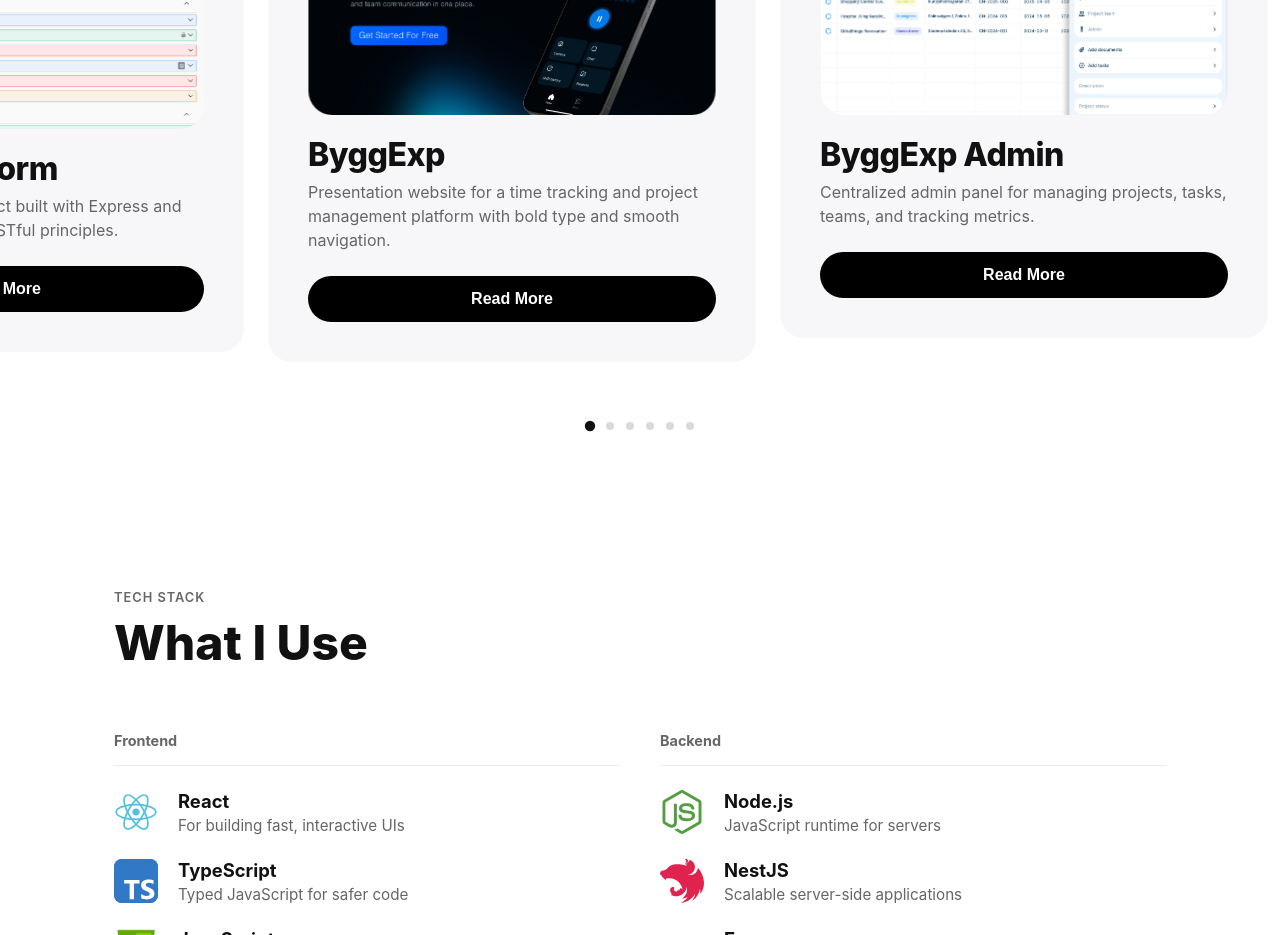
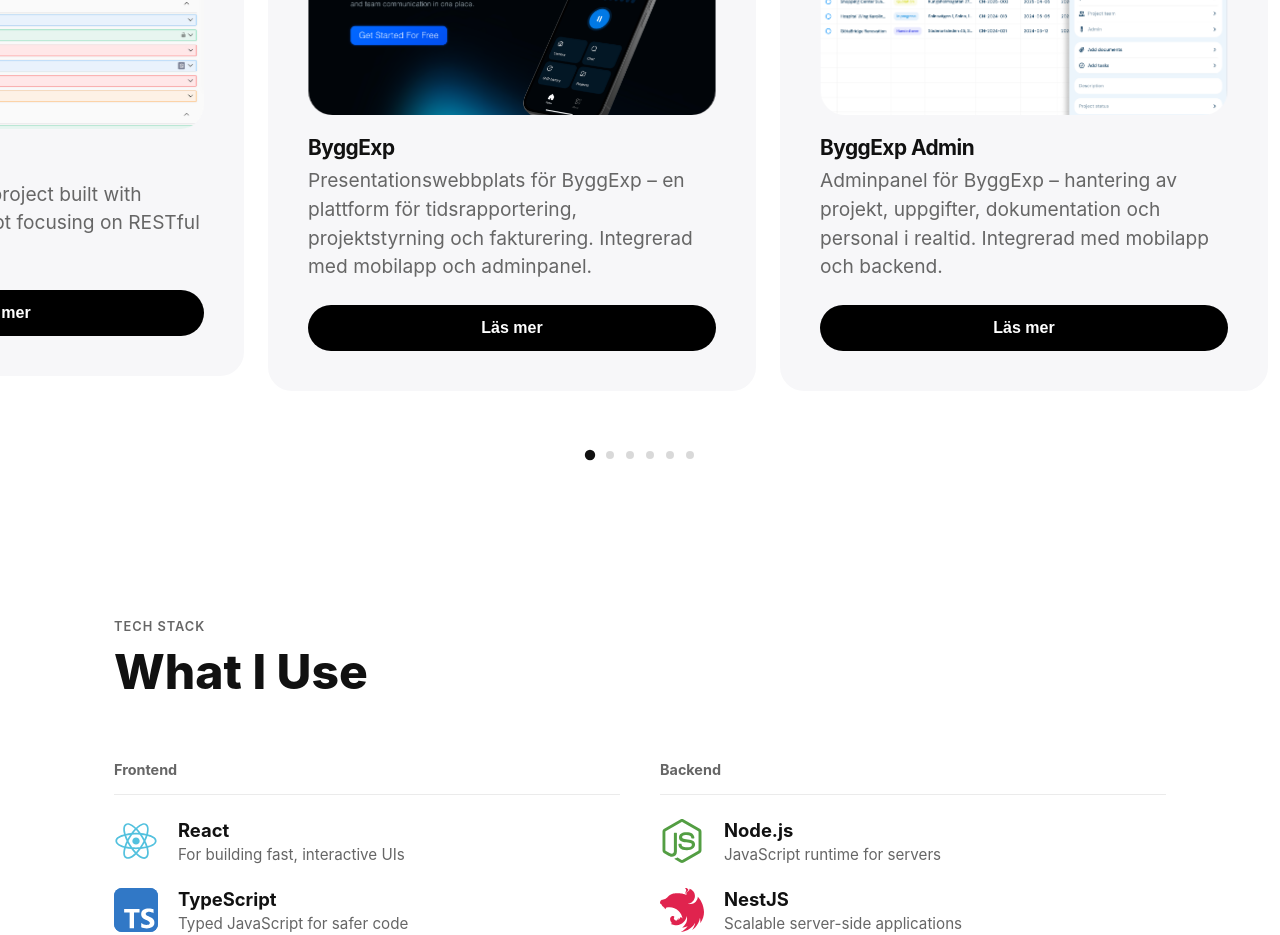
Before and after one commit to alexgeho/Portfolio-3, a React (Vite) app: page / in a window 1280 px wide. Shown: the part 2080-3015 px from the top of the page. Built offline with nearby package versions, Linux system fonts and the light colour scheme.

Commit message:
style: refactor projects cards MODAL layout, part 6

```diff
--- a/src/components/Projects/Projects.scss
+++ b/src/components/Projects/Projects.scss
@@ -135,8 +135,8 @@
   }
 
   &__title {
-    font-size: 2rem;
-    font-weight: 800;
+    font-size: 1.3rem;
+    font-weight: 700;
     margin: 0 0 6px 0;
     color: $text-primary;
     letter-spacing: -0.5px;
@@ -145,7 +145,7 @@
   }
 
   &__desc {
-    font-size: 1rem;
+    font-size: 1.2rem;
     margin: 0 0 24px 0;
     color: $text-secondary;
     line-height: 1.5;
--- a/src/components/Projects/Projects.tsx
+++ b/src/components/Projects/Projects.tsx
@@ -27,7 +27,7 @@ const projectsData: Project[] = [
     id: 1,
     title: "ByggExp",
     description:
-      "Presentation website for a time tracking and project management platform with bold type and smooth navigation.",
+      "Presentationswebbplats för ByggExp – en plattform för tidsrapportering, projektstyrning och fakturering. Integrerad med mobilapp och adminpanel.",
     image: project1,
     link: "https://byggexp.se/",
     type: "Product Website",
@@ -35,23 +35,23 @@ const projectsData: Project[] = [
     fullDescription:
       "Utvecklade en landningssida som fungerar som ingång till en mobilapp och adminpanel för tidsrapportering och projektstyrning. Implementerade användarregistrering med autentisering och datalagring (MongoDB). Fokuserade på responsiv design, prestanda och fullstack-funktionalitet.",
     role: "Full-stack development, UI and responsive layout, Authentication and admin panel, API and system architecture, Feature planning and customization.",
-    keyFeatures:
-      "Produktpresentation, användarregistrering och inloggning",
+    keyFeatures: "Produktpresentation, användarregistrering och inloggning",
     techStack: "Next.js, MongoDB",
-    challenges:
-      "Skalbar och modulär frontendarkitektur",
+    challenges: "Skalbar och modulär frontendarkitektur",
   },
   {
     id: 2,
     title: "ByggExp Admin",
     description:
-      "Centralized admin panel for managing projects, tasks, teams, and tracking metrics.",
+      "Adminpanel för ByggExp – hantering av projekt, uppgifter, dokumentation och personal i realtid. Integrerad med mobilapp och backend.",
     image: project2,
     link: null,
     type: "Admin Dashboard",
-    year: "2023",
+    year: "2026",
     fullDescription:
-      "Centralized admin panel for managing projects, tasks, teams, and tracking metrics. Built as an internal tool to oversee the entire ByggExp ecosystem.",
+      "Central kontrollpanel för byggföretag integrerad med mobilapp, backend, databas samt ekonomisystem som Visma och Fortnox. Samlar projekt, personal och verksamhetsdata i ett gemensamt system för effektiv administration och uppföljning.",
+    keyFeatures:
+      "Automatisk tidsrapportering, uppgifter med påminnelser, personalöversikt i realtid, fotodokumentation kopplad till projekt, projekt- och personalplanering, fakturor och offerter.",
   },
   {
     id: 3,
@@ -251,7 +251,7 @@ export default function Projects() {
                       }}
                       className="project-banner-card__btn-black"
                     >
-                      Read More
+                      Läs mer
                     </button>
                   </div>
                 </div>
@@ -283,7 +283,7 @@ export default function Projects() {
           <div
             className="projects-modal-container"
             onClick={(e) => e.stopPropagation()}
-            >
+          >
             <button className="projects-modal-close" onClick={closeModal}>
               ✕
             </button>
@@ -296,7 +296,6 @@ export default function Projects() {
 
               {/* MAIN MODAL CONTENT */}
               <div className="projects-modal-layout">
-
                 <div className="projects-modal-main-text">
                   <h2>{selectedProject.title}</h2>
                   <p className="main-desc">{selectedProject.fullDescription}</p>
@@ -332,7 +331,6 @@ export default function Projects() {
                   )}
                 </div>
               </div>
-
             </div>
           </div>
         </div>
```
